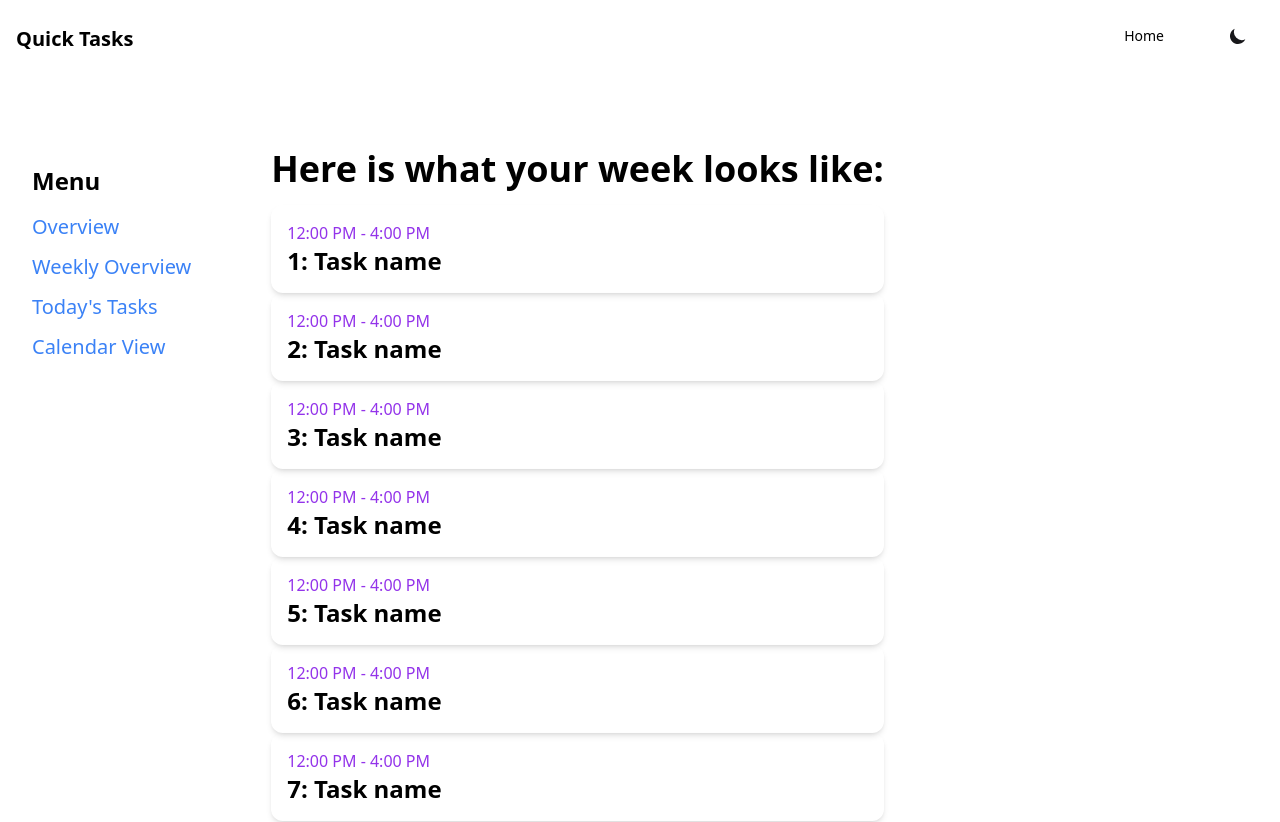
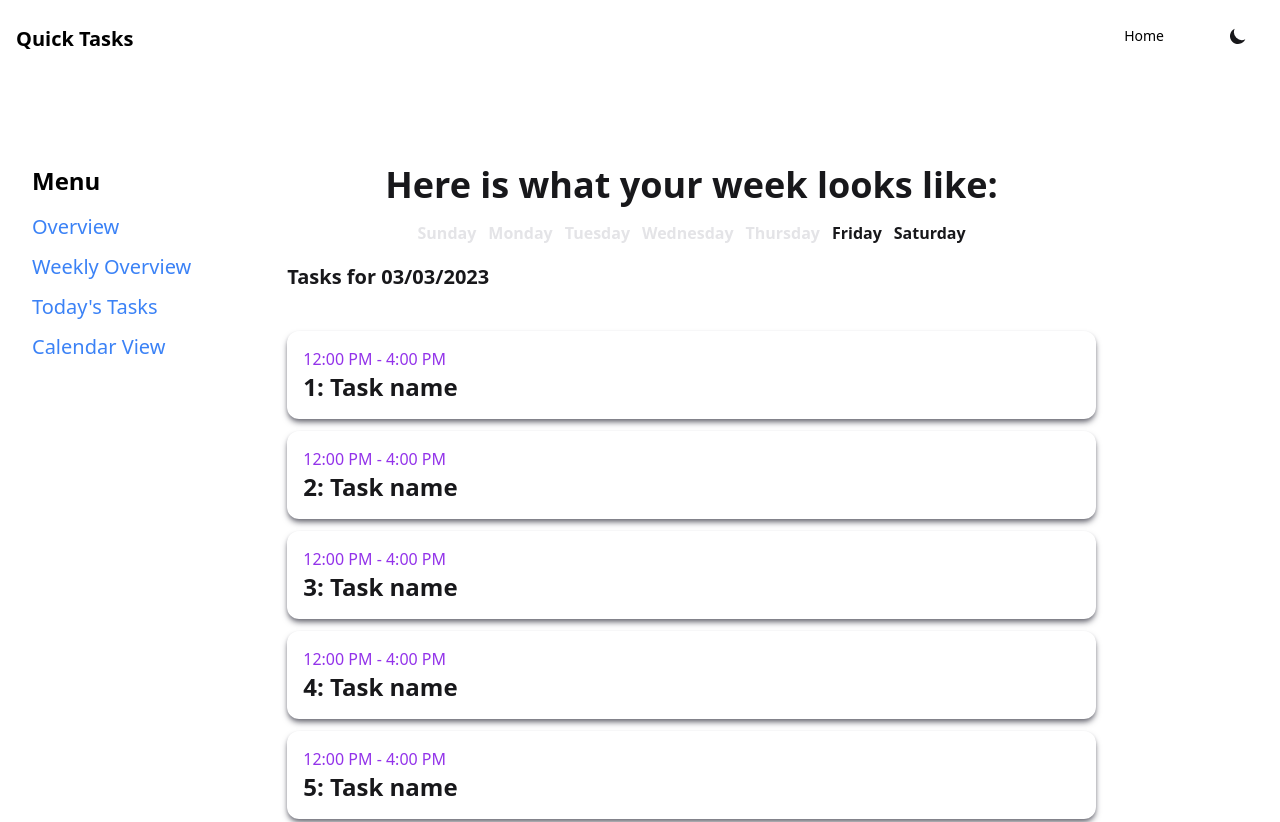
Before and after one commit to Davit-G/barbell-squat-enthusiasts, a React (Vite) app in the folder unihack2023-client/: page /my/week in a window 1280 px wide. Shown: the top 822 px of the page. Built offline with nearby package versions, Linux system fonts and the light colour scheme.

Commit message:
Added Support for weekly selection

```diff
--- a/unihack2023-client/src/pages/my/Week.jsx
+++ b/unihack2023-client/src/pages/my/Week.jsx
@@ -1,24 +1,85 @@
-import React from 'react'
+import React, { useState } from "react";
+import {
+  startOfToday,
+  startOfYesterday,
+  startOfWeek,
+  format,
+  endOfWeek,
+  eachDayOfInterval,
+} from "date-fns";
 
 function Week() {
+  let today = startOfToday();
+
+  const [activeDay, setActiveDay] = useState(today.getDay());
+  const [selectedDay, setSelectedDay] = useState(format(today, "dd/MM/yyyy"));
+  console.log(activeDay);
+  const getDayofWeek = () => {};
+
+  let weekDays = eachDayOfInterval({
+    start: startOfWeek(today),
+    end: endOfWeek(today),
+  });
+
+  const days = {
+    0: "Sunday",
+    1: "Monday",
+    2: "Tuesday",
+    3: "Wednesday",
+    4: "Thursday",
+    5: "Friday",
+    6: "Saturday",
+  };
   return (
-    <div className='m-4'>
+    <div className="m-4 text-zinc-900 dark:text-white w-full md:w-10/12 ">
+      <h1 className="text-4xl font-semibold text-center py-4">
+        Here is what your week looks like:
+      </h1>
+      <div className="flex space-x-3 justify-center flex-wrap">
+        {weekDays.map((day) => {
+          return (
+            <div className="group">
+              <button
+                onClick={() => {
+                  setSelectedDay(format(day, "dd/MM/yyyy"));
+                }}
+                className={`${
+                  today.getDay() > day.getDay()
+                    ? "text-zinc-200 dark:text-zinc-600"
+                    : "hover:scale-100 transition-all duration-100 hover:text-zinc-600 dark:hover:text-zinc-400"
+                } font-semibold `}
+                disabled={today.getDay() > day.getDay()}
+              >
+                {days[day.getDay()]}
+              </button>
+              <div
+                className={` ${
+                  today.getDay() > day.getDay() ? "hidden" : "grid grid-cols-2"
+                }  `}
+              >
+                <div className="border-b-2 border-b-zinc-600 origin-left scale-0 group-hover:scale-100 transition-all duration-300"></div>
+                <div className="border-b-2 border-b-zinc-600 origin-right scale-0 group-hover:scale-100 transition-all duration-300"></div>
+              </div>
+            </div>
+          );
+        })}
+      </div>
+      <div className="pt-4 px-4 pb-2 text-xl font-bold">
+        Tasks for {selectedDay}
+      </div>
 
-            <h1 className='text-4xl font-semibold text-left'>Here is what your week looks like:</h1>
-            <div className='flex flex-col justify-start items-start mt-4 w-full'> {/* Tasks go here */}
-                {[1, 2, 3, 4, 5, 6, 7, 8, 9, 10].map((task) => {
-                    return (
-                        <div className="rounded-xl shadow-md p-4 w-full">
-                            <p className='text-purple-600'>12:00 PM - 4:00 PM</p>
-                            <h1 className='text-2xl font-semibold'>{task}: Task name</h1>
-                        </div>
-                    )
-                })}
+      <div className="p-4 flex flex-col justify-start items-start mt-4 w-full h-[35rem]  space-y-3 overflow-y-scroll scrollbar-hide">
+        {[1, 2, 3, 4, 5, 6, 7, 8, 9, 10].map((task) => {
+          return (
+            <div className="rounded-xl shadow-md shadow-zinc-500 dark:shadow-none dark:bg-zinc-700 transition-all duration-150 hover:scale-[1.02] dark:bg-opacity-60 p-4 w-full">
+              <p className="text-purple-600">12:00 PM - 4:00 PM</p>
+              <h1 className="text-2xl font-semibold">{task}: Task name</h1>
             </div>
-
-
-</div>
-  )
+          );
+        })}
+      </div>
+    </div>
+  );
 }
 
-export default Week
+export default Week;
```
